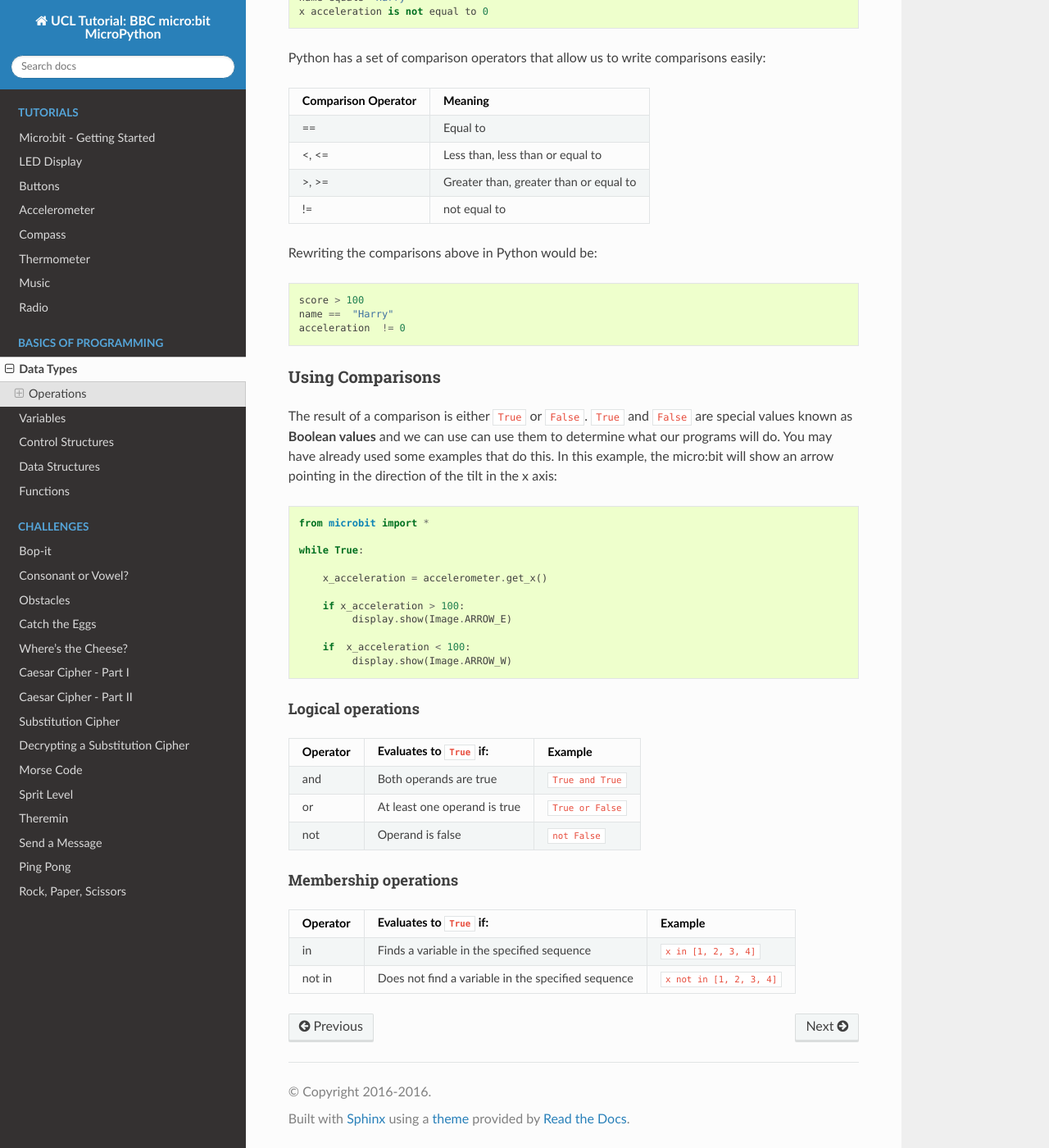
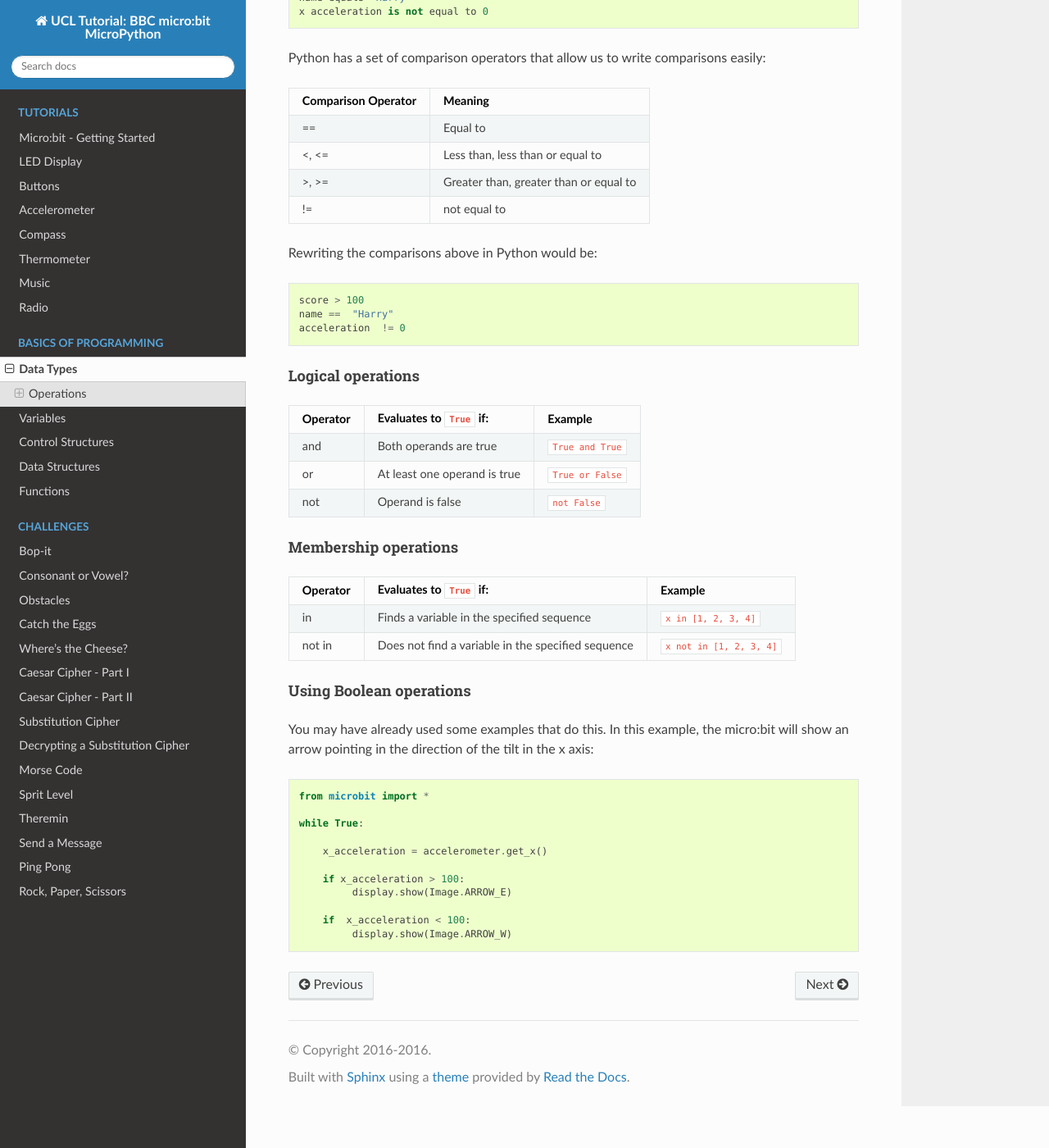
Before and after one commit to rharbird/microbit-challenges, a Sphinx documentation site: the page built from docs/source/basics/data_types.rst, in a window 1280 px wide and 1400 px high, scrolled down 2400 px. Shown: the whole window at 82% size. Built offline with Sphinx 7.4.7 and the Read the Docs theme 2.0.0, drawn with Linux system fonts in a browser that asks for light colours; pages that are not in the unit, such as notebooks, are missing from menus; some of the changed text lies outside the part shown.

Commit message:
Change structure of 'Data types' operations

```diff
--- a/docs/source/basics/data_types.rst
+++ b/docs/source/basics/data_types.rst
@@ -23,7 +23,7 @@ Operations
 ===========
 
 Numbers
-^^^^^^^
+--------
 You can use numeric values with the basic arithmetic operators: ``+,-,*,/`` in the same way as you would with a calculator.
 Let's look at an example using arithmetic operators. Imagine that you want to convert the temperature you read from the microbit in Celsius to Fahrenheit, you could use code like this::
 
@@ -43,7 +43,7 @@ might have written this program in a different way. This shows that people think
 
 
 Strings
-^^^^^^^
+--------
 The main thing to note about strings is that you can add them together, or concatenate them, with a ``+`` symbol. The code::
 
 	name = "Hayley"
@@ -59,12 +59,12 @@ You cannot join numbers and strings together; you must first convert the number
 	   display.scroll("Cold" + str(temperature))
 
 Booleans
-^^^^^^^^^
-A Boolean value is a value that is either ``True`` or ``False``, also represented by `1` and `0`. In python, there is a number of operations that allow you to
-manipulate and eva
+---------
+A Boolean value is a value that is either ``True`` or ``False``, also represented by `1` and `0`. In python, there is a number of operations that
+allow you to manipulate boolean expressions.
 
 Comparisons
------------
+^^^^^^^^^^^^
 
 .. figure:: assets/booleanLogic.jpg
    :scale: 60 %
@@ -100,29 +100,8 @@ Rewriting the comparisons above in Python would be::
 	name ==  "Harry"
  	acceleration  != 0
 
-
-Using Comparisons
-^^^^^^^^^^^^^^^^^
-
-The result of a comparison is either ``True`` or ``False``. ``True`` and ``False`` are special values known as **Boolean values**  and we can use can use them to determine what our programs will do. You may have already used some examples that do this. In this example, the micro:bit will show an arrow pointing in the direction
-of the tilt in the x axis::
-
-	from microbit import *
-
-	while True:
-
-	    x_acceleration = accelerometer.get_x()
-
-	    if x_acceleration > 100:
-	         display.show(Image.ARROW_E)
-
-	    if  x_acceleration < 100:
-	         display.show(Image.ARROW_W)
-
-
-
 Logical operations
--------------------
+^^^^^^^^^^^^^^^^^^^
 
 +----------+--------------------------------+-------------------+
 | Operator |  Evaluates to ``True`` if:     | Example           |
@@ -136,7 +115,7 @@ Logical operations
 
 
 Membership operations
-----------------------
+^^^^^^^^^^^^^^^^^^^^^^
 
 +----------+----------------------------------------------------+--------------------------+
 | Operator | Evaluates to ``True`` if:                          | Example                  |
@@ -145,3 +124,21 @@ Membership operations
 +----------+----------------------------------------------------+--------------------------+
 | not in   | Does not find a variable in the specified sequence | ``x not in [1, 2, 3, 4]``|
 +----------+----------------------------------------------------+--------------------------+
+
+Using Boolean operations
+^^^^^^^^^^^^^^^^^^^^^^^^^
+
+You may have already used some examples that do this. In this example, the micro:bit will
+show an arrow pointing in the direction of the tilt in the x axis::
+
+	from microbit import *
+
+	while True:
+
+	    x_acceleration = accelerometer.get_x()
+
+	    if x_acceleration > 100:
+	         display.show(Image.ARROW_E)
+
+	    if  x_acceleration < 100:
+	         display.show(Image.ARROW_W)
```
